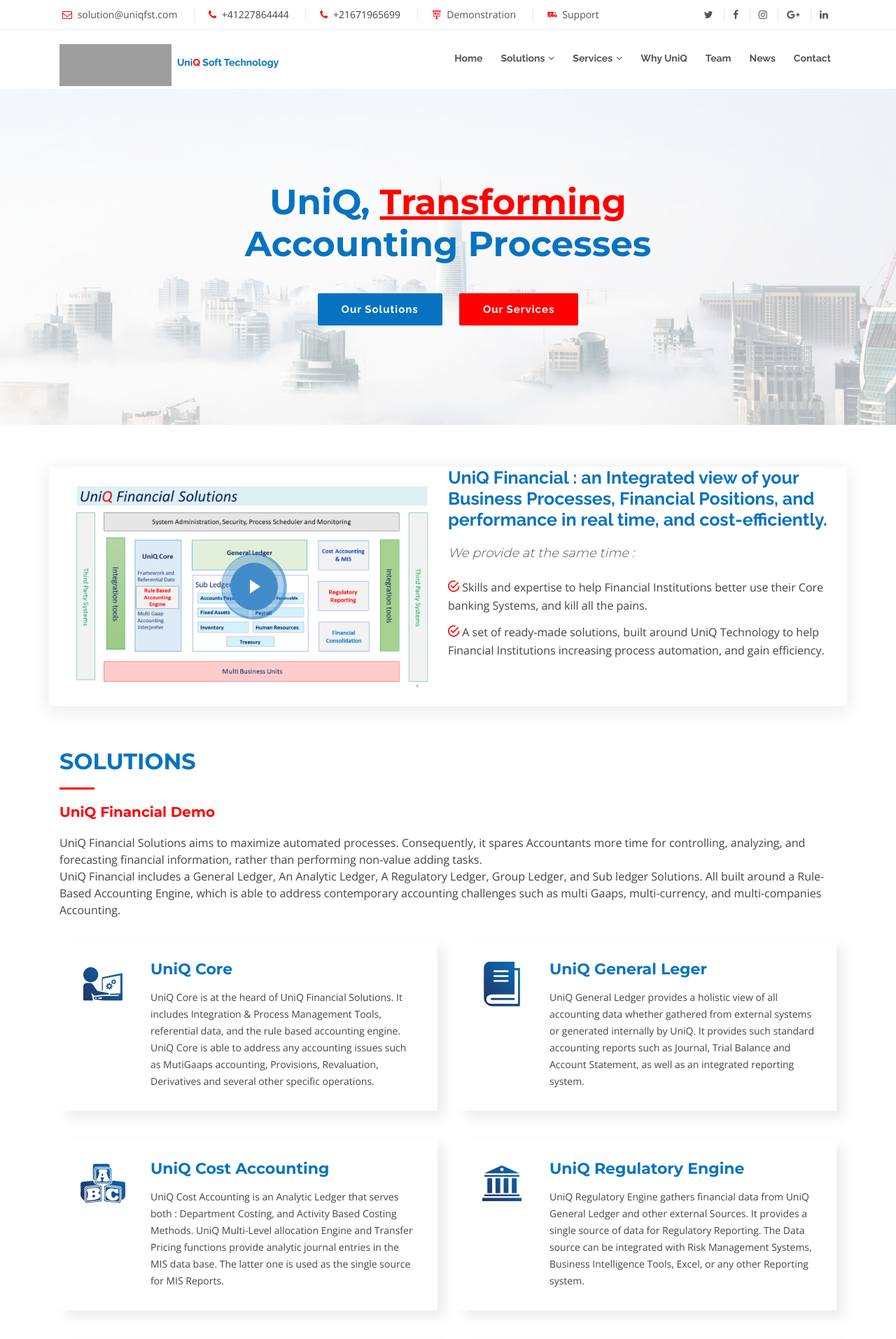
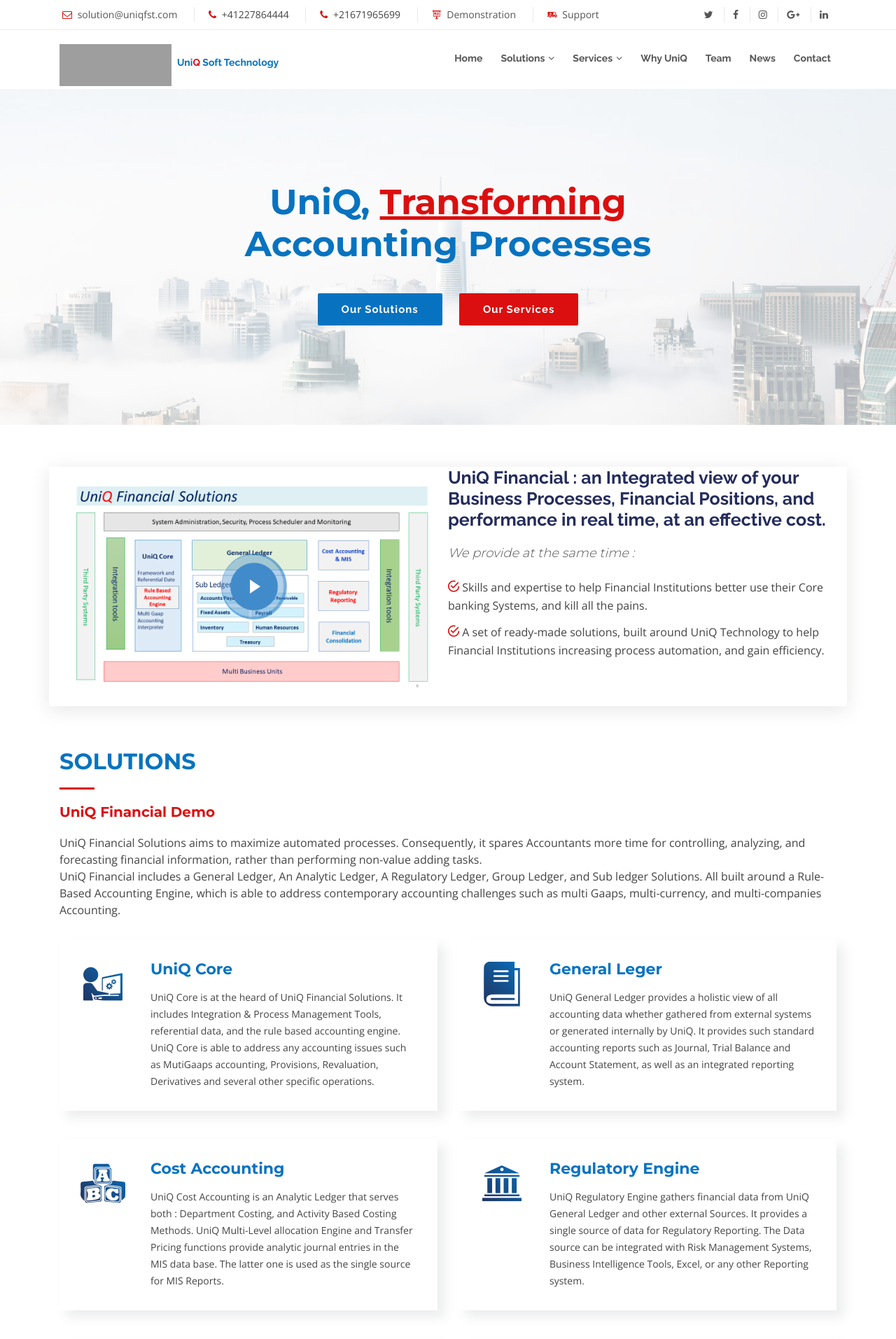
Before and after one commit to sahar-frikha/UniQ-Soft-Technology, a PHP site: page / in a window 1280 px wide. Shown: the top 1913 px of the page at 70% size. Run offline with PHP 8.4, Linux system fonts and the light colour scheme; some libraries are stand-ins or nearby versions; some web fonts are replaced; grey boxes are pictures that could not be loaded.

Commit message:
last-commit

```diff
--- a/GeneralLedger.html
+++ b/GeneralLedger.html
@@ -116,12 +116,12 @@
         <div class="col-lg-5 col-md-6 sol-item">
           <div class="sol-img" data-aos="fade-right" data-aos-delay="100">
             <div class="sol-wrap">
-              <img src="assets/img/team-1.jpg" class="img-fluid" alt="">
+              <img src="assets/img/ledger.png" class="img-fluid" alt="">
               <div class="sol-info">
                 <h4><a href="GeneralLedger.html">UniQ General Ledger</a></h4>
                 <p>UniQ General Ledger</p>
                 <div>
-                  <a href="assets/img/team-1.jpg" data-gall="PortfolioGallery" title="UniQ General Ledger" class="link-preview venobox"><i class="ion ion-eye"></i></a>
+                  <a href="assets/img/ledger.png" data-gall="PortfolioGallery" title="UniQ General Ledger" class="link-preview venobox"><i class="ion ion-eye"></i></a>
                   <a href="UniQCore.html" class="link-details" title="More Details"><i class="ion ion-android-open"></i></a>
                 </div>
               </div>
--- a/Services.html
+++ b/Services.html
@@ -116,7 +116,7 @@
       <div class="container">
 
         <div class="d-flex justify-content-between align-items-center">
-          <h2><b><a href="https://www.uniqfst.com/ClientPortal/loginform.php"><b>Support</b></a></b></h2>
+          <h2><b><a href="https://www.uniqfst.com/ClientPortal/loginform.php" target="_blank"><b>UniQ Help Desk</b></a></b></h2>
           <ol>
             <li><a href="index.html">Home</a></li>
             <li><a href="Solutions.html">Services</a></li>
@@ -142,7 +142,7 @@
           <div class="col-lg-4 col-md-6 content-item" data-aos="fade-up" data-aos-delay="100">
             <span>02</span>
             <h4><a href="BusinessConsulting.html">Business Consulting</a> </h4>
-            <p>*****</p>
+            <p>Our Business Consultants are highly skilled in both Core Banking and ERP Systems In Banking we help our Customer optimize their Core systems, we provide them with knowledge and expertise in various areas such as Retail, Corporate, Private Wealth Management, and Investment, Payment, including Islamic Banking. In ERP we help our customers implementing our UniQ Solutions, and their integration within their own Financial Information Systems. We cover the full implementation life cycle, from Project Management, Business, Analysis, Solution Design, Testing, training, go live, to onsite support.</p>
           </div>
 
           <div class="col-lg-4 col-md-6 content-item" data-aos="fade-up" data-aos-delay="200">
@@ -166,7 +166,7 @@
           <div class="col-lg-4 col-md-6 content-item" data-aos="fade-up" data-aos-delay="400">
             <span>06</span>
             <h4><a href="https://www.uniqfst.com/ClientPortal/loginform.php">Help Desk and Support</a> </h4>
-            <p>******</p>
+            <p> Our support engineer are available to provide online support for our UniQ solution. During office working time.  It’s also possible to engage our support engineers on site for specific tasks if required.</p>
           </div>
 
         </div>
--- a/assets/css/style.css
+++ b/assets/css/style.css
@@ -8,7 +8,7 @@
 }
 
 a {
-  color: #ff0000;
+  color: #db0f0f;
   transition: 0.5s;
 }
 
@@ -77,11 +77,11 @@
 }
 
 #topbar .contact-info a:hover {
-  color: #ff0000;
+  color: #db0f0f;
 }
 
 #topbar .contact-info i {
-  color: #ff0000;
+  color: #db0f0f;
   padding: 4px;
 }
 
@@ -145,7 +145,7 @@
 }
 
 #header #logo li a span {
-  color: #ff0000;
+  color: #db0f0f;
 }
 
 #header #logo img {
@@ -202,7 +202,7 @@
 }
 
 #intro .intro-content h2 span {
-  color: #ff0000;
+  color: #db0f0f;
   text-decoration: underline;
 }
 
@@ -236,13 +236,13 @@
 }
 
 #intro .intro-content .btn-projects {
-  background: #ff0000;
-  border: 2px solid #ff0000;
+  background: #db0f0f;
+  border: 2px solid #db0f0f;
 }
 
 #intro .intro-content .btn-projects:hover {
   background: none;
-  color: #ff0000;
+  color: #db0f0f;
 }
 
 #intro #intro-carousel {
@@ -530,7 +530,7 @@
   display: block;
   width: 50px;
   height: 3px;
-  background: #ff0000;
+  background: #db0f0f;
   bottom: 0;
   left: 0;
 }
@@ -802,7 +802,7 @@
 }
 
 #about .content h3 {
-  color: #0773c0;
+  color: #242c5c;
   font-weight: 700;
   font-size: 25px;
   font-family: "Raleway", sans-serif;
@@ -827,7 +827,7 @@
 #about .content i {
   font-size: 20px;
   padding-right: 4px;
-  color: #ff0000;
+  color: #db0f0f;
 }
 
 #about .content ul {
--- a/forms/contact.php
+++ b/forms/contact.php
@@ -20,8 +20,8 @@
 
 	$secretkey="6Ld177IZAAAAAN6yCpWZ7-GXFaoxCFhnAxbYwcNn";
 	$responsekey=$_POST['g-recaptcha-response'];
-	$UserIP=$_SERVER['REMOTE_ADDR'];
-	$url="https://www.google.com/recaptcha/api/siteverify?secret=$secretkey&resonse=$responsekey&remoteip=$UserIP";
+	//$UserIP=$_SERVER['REMOTE_ADDR']; &remoteip=$UserIP
+	$url="https://www.google.com/recaptcha/api/siteverify?secret=$secretkey&resonse=$responsekey";
 	$response=file_get_contents($url);
 	$response=json_decode($response);
 	if ($response-> success) {
--- a/index.html
+++ b/index.html
@@ -82,6 +82,7 @@
           <li class="menu-has-children"><a href="Solutions.html">Solutions</a>
             <ul>
               <li><a href="UniQCore.html">UniQ Core</a></li>
+              <li><a href="CostAccounting.html">Cost Accounting</a></li>
               <li><a href="GeneralLedger.html">General Ledger</a></li>
               <li><a href="RegulatoryEngine.html">Regulatory Engine</a></li>
               <li><a href="FinancialConsolidation.html">Financial Consolidation</a></li>
@@ -89,11 +90,10 @@
               <li><a href="AccountsReceivables.html">Accounts Receivables</a></li>
               <li><a href="FixedAssets.html">Fixed Assets</a></li>
               <li><a href="InventoryManagement.html">Inventory Management</a></li>
-              <li><a href="UniQSalaryWages.html">UniQ Salary & Wages</a></li>
-              <li><a href="UniQHumanResources.html">UniQ Human Resources</a></li>
-              <li><a href="UniQTreasury.html">UniQ Treasury</a></li>
-              <li><a href="MultiCompany.html">UniQ Multi-Company</a></li>
-              <li><a href="CostAccounting.html">UniQ Cost Accounting</a></li>
+              <li><a href="UniQSalaryWages.html">Salary & Wages</a></li>
+              <li><a href="UniQHumanResources.html">Human Resources</a></li>
+              <li><a href="UniQTreasury.html">Treasury</a></li>
+              <li><a href="MultiCompany.html">Multi-Company</a></li>
             </ul>
           </li>
           <li class="menu-has-children"><a href="Services.html">Services</a>
@@ -147,7 +147,7 @@
           </div>
 
           <div class="col-lg-6 content">
-            <h3>UniQ Financial : an Integrated view of your Business Processes, Financial Positions, and performance in real time, and cost-efficiently.</h3>
+            <h3>UniQ Financial : an Integrated view of your Business Processes, Financial Positions, and performance in real time, at an effective cost.</h3>
             <h4>We provide at the same time :</h4>
 
             <ul>
@@ -167,7 +167,7 @@
     <section id="solutions">
       <div class="container">
         <div class="section-header">
-          <h2>Solutions</h2><h5><a href="http://185.48.228.138:8080/UniQ_Financial-Web/login"><b>UniQ Financial Demo</b></a></h5>
+          <h2>Solutions</h2><h5><a href="http://185.48.228.138:8080/UniQ_Financial-Web/login" target="_blank"><b>UniQ Financial Demo</b></a></h5>
           <p>UniQ Financial Solutions aims to maximize automated processes. Consequently, it spares Accountants more time for controlling, analyzing, and forecasting financial information, rather than performing non-value adding tasks.<br>
           UniQ Financial includes a General Ledger, An Analytic Ledger, A Regulatory Ledger, Group Ledger, and Sub ledger Solutions. All built around a Rule-Based Accounting Engine, which is able to address contemporary accounting challenges such as multi Gaaps, multi-currency, and multi-companies Accounting.
           </p>
@@ -178,7 +178,7 @@
           <div class="col-lg-6">
             <div class="box wow fadeInLeft">
               <div class="icon"><i class="fa icofont-architecture-alt"></i></div>
-              <h4 class="title"><a href="">UniQ Core</a></h4>
+              <h4 class="title"><a href="UniQCore.html">UniQ Core</a></h4>
               <p class="description">UniQ Core is at the heard of UniQ Financial Solutions. It includes Integration & Process Management Tools, referential data, and the rule based accounting engine. UniQ Core is able to address any accounting issues such as MutiGaaps accounting, Provisions, Revaluation, Derivatives and several other specific operations.</p>
             </div>
           </div>
@@ -186,7 +186,7 @@
           <div class="col-lg-6">
             <div class="box wow fadeInRight">
               <div class="icon"><i class="fa icofont-book-alt"></i></div>
-              <h4 class="title"><a href="">UniQ General Leger</a></h4>
+              <h4 class="title"><a href="GeneralLedger.html">General Leger</a></h4>
               <p class="description">UniQ General Ledger provides a holistic view of all accounting data whether gathered from external systems or generated internally by UniQ. It provides such standard accounting reports such as Journal, Trial Balance and Account Statement, as well as an integrated reporting system.</p>
             </div>
           </div>
@@ -194,7 +194,7 @@
           <div class="col-lg-6">
             <div class="box wow fadeInLeft" data-wow-delay="0.2s">
               <div class="icon"><i class="fa icofont-abc"></i></div>
-              <h4 class="title"><a href="">UniQ Cost Accounting</a></h4>
+              <h4 class="title"><a href="CostAccounting.html">Cost Accounting</a></h4>
               <p class="description">UniQ Cost Accounting is an Analytic Ledger that serves both : Department Costing, and Activity Based Costing Methods. UniQ Multi-Level allocation Engine and Transfer Pricing functions provide analytic journal entries in the MIS data base. The latter one is used as the single source for MIS Reports.</p>
             </div>
           </div>
@@ -202,7 +202,7 @@
           <div class="col-lg-6">
             <div class="box wow fadeInRight" data-wow-delay="0.2s">
               <div class="icon"><i class="fa icofont-bank-alt"></i></div>
-              <h4 class="title"><a href="">UniQ Regulatory Engine</a></h4>
+              <h4 class="title"><a href="RegulatoryEngine.html">Regulatory Engine</a></h4>
               <p class="description">UniQ Regulatory Engine gathers financial data from UniQ General Ledger and other external Sources. It provides a single source of data for Regulatory Reporting. The Data source can be integrated with Risk Management Systems, Business Intelligence Tools, Excel, or any other Reporting system.</p>
             </div>
           </div>
@@ -210,7 +210,7 @@
           <div class="col-lg-6">
             <div class="box wow fadeInRight" data-wow-delay="0.2s">
               <div class="icon"><i class="fa icofont-briefcase-1"></i></div>
-              <h4 class="title"><a href="">UniQ Financial Consolidation</a></h4>
+              <h4 class="title"><a href="FinancialConsolidation.html">Financial Consolidation</a></h4>
               <p class="description">UniQ Financial Consolidation aggregates and produces group financial statements in Multi Gaap. It is based on UniQ Multi-Company where every business unit has its referential data, accounting rules, and Currency and UniQ General Ledger that maintains accounting books for different entities.<br> <br></p>
             </div>
           </div>
@@ -218,7 +218,7 @@
           <div class="col-lg-6">
             <div class="box wow fadeInRight" data-wow-delay="0.2s">
               <div class="icon"><i class="fa icofont-handshake-deal"></i></div>
-              <h4 class="title"><a href="">UniQ Sub-Ledger</a></h4>
+              <h4 class="title"><a href="Solutions.html">Sub-Ledger</a></h4>
               <p class="description">UniQ Su-Ledger includes Accounts Payable, Accounts Receivable, Fixed Asset, Inventory Management, Payroll, Human Resources, and the Treasury system that centralizes all In and Out payment, thereby providing one single timewise view of cash position in various currencies. All Sub-Ledger Modules can be deployed in Multi Entities.</p>
             </div>
           </div>
@@ -233,7 +233,7 @@
       <div class="container">
 
         <div class="section-header" data-aos="fade-up">
-          <h2>Services</h2>
+          <h2>Services</h2><h5><a href="https://www.uniqfst.com/ClientPortal/loginform.php" target="_blank"><b>UniQ Help Desk</b></a></h5>
           <p>In support of UniQ Soft Technology, we provide a large range of services to help Financial Institutions optimize their Information Systems. We facilitate implementation of organization changes & conduct process reviews, and offer Business Consulting with Core Banking, Financial & Management Accounting, Statuary & Regulatory Reporting, as well as IFRS & Taxes. We also provide technology consulting, performance optimization, specific customization, as well as Training and help desk support.</p>
         </div>
 
@@ -242,7 +242,7 @@
           <div class="col-lg-6">
             <div class="box wow fadeInLeft">
               <div class="icon"><i class="fa icofont-people"></i></div>
-              <h4 class="title"><a href="">Management Consulting</a></h4>
+              <h4 class="title"><a href="Services.html">Management Consulting</a></h4>
               <p class="description">Our Management Consultants can help in any of the following areas: Change Management, including assistance in the implementation of new Core banking or Accounting System, Business Process Review. This includes the assessment of existing processes in terms of efficiency, cost and risk in order to replace then? them? by new and much more effective processes. In the area of Finance, our services include Accounting for derivatives, IFRS compliances, Multi Gaap Accounting and Reporting, Multi-Currency Accounting, Taxes, Activity Based Costing, reconciliation, and any other Finance issue.</p><br>
             </div>
           </div>
@@ -250,7 +250,7 @@
           <div class="col-lg-6">
             <div class="box wow fadeInRight">
               <div class="icon"><i class="fa icofont-user-suited"></i></div>
-              <h4 class="title"><a href="">Business Consulting</a></h4>
+              <h4 class="title"><a href="Services.html">Business Consulting</a></h4>
               <p class="description">Our Business Consultants are highly skilled in both Core Banking and ERP Systems In Banking we help our Customer optimize their Core systems, we provide them with knowledge and expertise in various areas such as Retail, Corporate, Private Wealth Management, and Investment, Payment, including Islamic Banking. In ERP we help our customers implementing our UniQ Solutions, and their integration within their own Financial Information Systems. We cover the full implementation life cycle, from Project Management, Business, Analysis, Solution Design, Testing, training, go live, to onsite support.
               </p>
             </div>
@@ -259,7 +259,7 @@
           <div class="col-lg-6">
             <div class="box wow fadeInLeft" data-wow-delay="0.2s">
               <div class="icon"><i class="fa icofont-under-construction"></i></div>
-              <h4 class="title"><a href="">Technical Consulting</a></h4>
+              <h4 class="title"><a href="Services.html">Technical Consulting</a></h4>
               <p class="description">Our Technical Consultants can help in any of the following areas: Banking, including technical analysis, customization, specific solution design & development, testing, Integration, Performance, and Support. Our financial services include technical analysis, Customizations, specific Solution Design & Development, testing, Integration, and Support. Interface, as well as Payments, Accounting, CRM, Business Intelligence Tools, Data Warehouse, and any other connections between different solutions. </p><br><br><br><br>
             </div>
           </div>
@@ -267,7 +267,7 @@
           <div class="col-lg-6">
             <div class="box wow fadeInRight" data-wow-delay="0.2s">
               <div class="icon"><i class="fa icofont-education"></i></div>
-              <h4 class="title"><a href="">Knowledge Transfer and Training</a></h4>
+              <h4 class="title"><a href="Services.html">Knowledge Transfer and Training</a></h4>
               <p class="description">Training can be provided either at UniQ Soft technology Premises or on the client's premises or at any other suitable location. Functional training is designed for end users, it includes banking operations such as Core, Retail, Islamic, Private wealth and corporate banking, as well as support areas such as Financial Accounting, Statuary and Regultaory Reporting, Cost Accounting, Sub Ledger Accounting, etc. Technical training is designed to cater to the needs of administrators and the IT department personnel, it includes system installation, upgrades, security, Interfaces, Performances, end of period processing, etc. We provide both, standard and bespoke training. </p>
             </div>
           </div>
@@ -328,7 +328,7 @@
           <h2>Team</h2>
           <p>Our team is always here to help</p>
         </div>
-
+        <!--
         <div class="row">
 
           <div class="col-xl-3 col-lg-4 col-md-6" data-aos="zoom-in" data-aos-delay="100">
@@ -404,7 +404,7 @@
           </div>
 
         </div>
-
+      -->
       </div>
     </section><!-- End Team Section -->
 
```
Also changed, not shown: other parts of assets/css/style.css (+35 -30 lines), FixedAssets.html (+6 -6 lines), MultiCompany.html (+4 -4 lines), Solutions.html (+8 -8 lines), UniQHumanResources.html (+5 -5 lines), UniQSalaryWages.html (+4 -4 lines), UniQTreasury.html (+4 -4 lines), assets/img/core.jpg, assets/img/ledger.png (added), assets/img/téléchargement.jpg (added), 1 other file.
